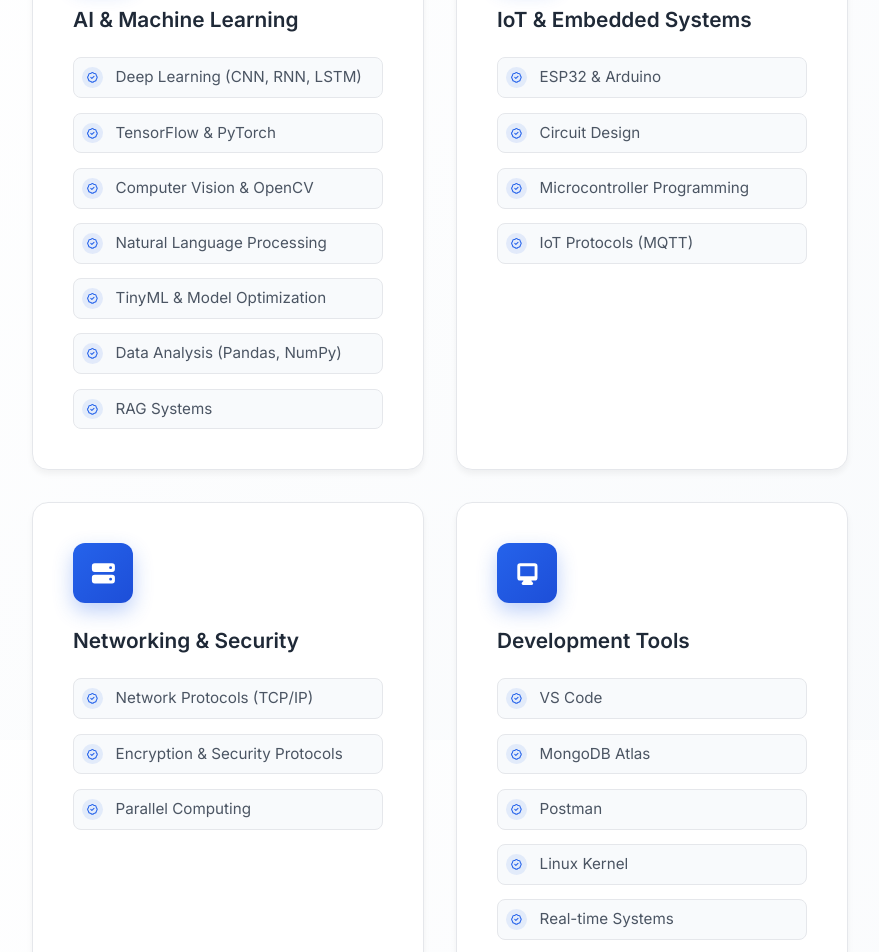
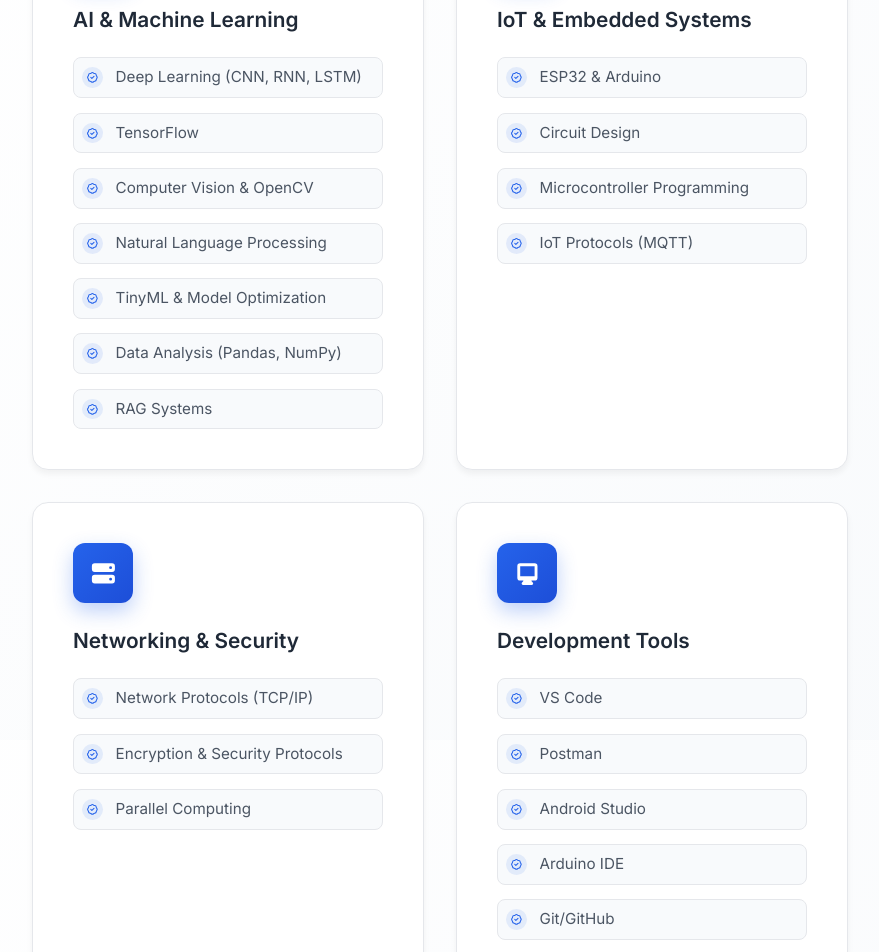
Before and after one commit to boubnacer/nacer-portfolio, a React (Create React App) app: page / in a window 1280 px wide. Shown: the part 6460-7412 px from the top of the page, without its empty margins (256-1135 px from the left). Built offline with nearby package versions, Linux system fonts and the light colour scheme.

Commit message:
Updating the Education and Experienc section

```diff
--- a/src/components.js/Services.js
+++ b/src/components.js/Services.js
@@ -89,7 +89,7 @@
             </div>
             <div className="skill__item">
               <HiOutlineBadgeCheck className="skill__check" />
-              <span>TensorFlow & PyTorch</span>
+              <span>TensorFlow</span>
             </div>
             <div className="skill__item">
               <HiOutlineBadgeCheck className="skill__check" />
@@ -175,19 +175,19 @@
             </div>
             <div className="skill__item">
               <HiOutlineBadgeCheck className="skill__check" />
-              <span>MongoDB Atlas</span>
-            </div>
-            <div className="skill__item">
-              <HiOutlineBadgeCheck className="skill__check" />
               <span>Postman</span>
             </div>
             <div className="skill__item">
               <HiOutlineBadgeCheck className="skill__check" />
-              <span>Linux Kernel</span>
+              <span>Android Studio</span>
             </div>
             <div className="skill__item">
               <HiOutlineBadgeCheck className="skill__check" />
-              <span>Real-time Systems</span>
+              <span>Arduino IDE</span>
+            </div>
+            <div className="skill__item">
+              <HiOutlineBadgeCheck className="skill__check" />
+              <span>Git/GitHub</span>
             </div>
           </div>
         </div>
```
